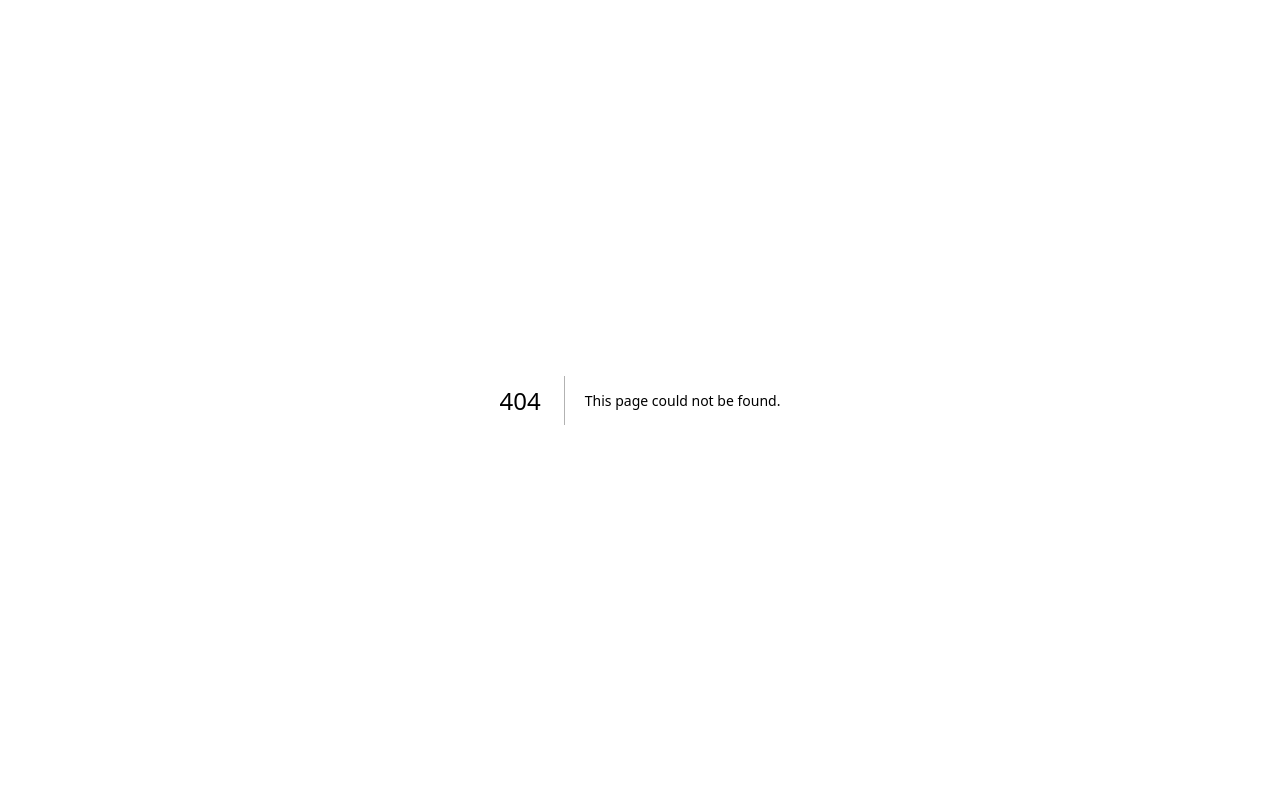
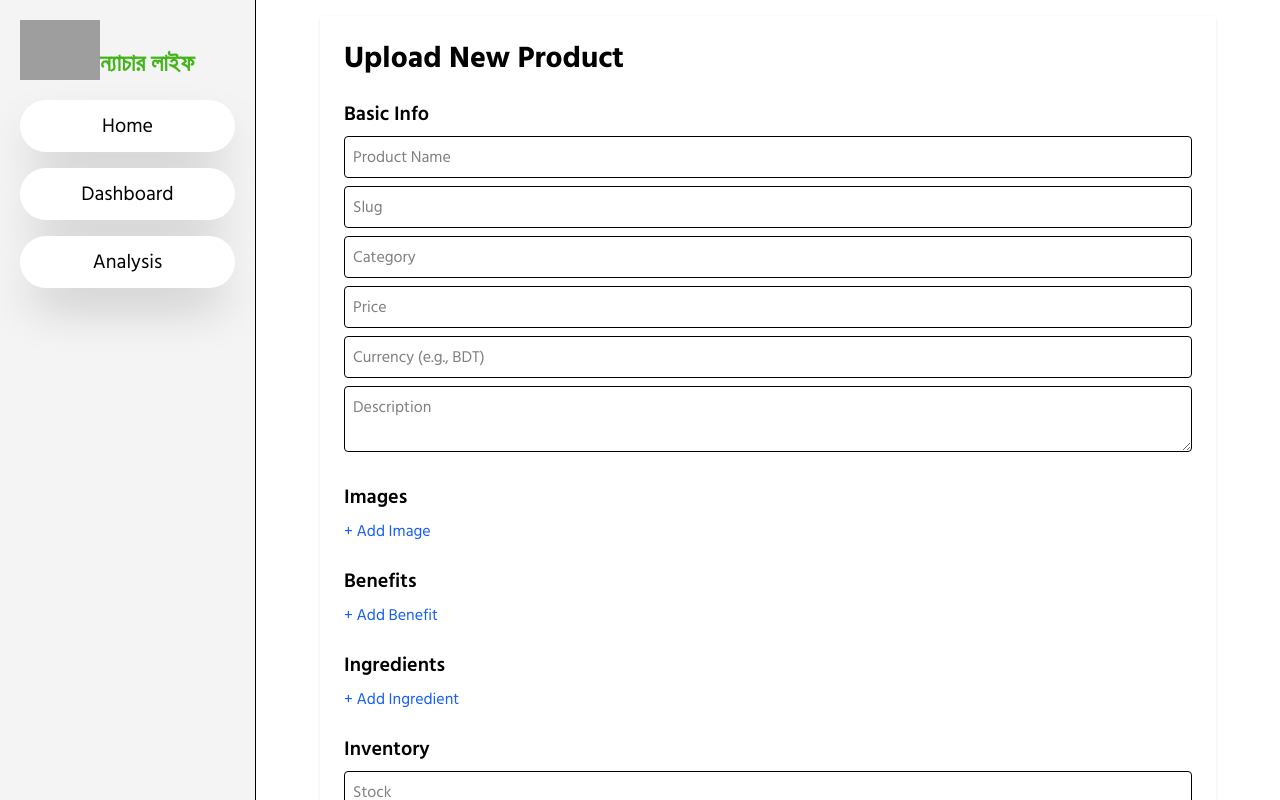
Before and after one commit to hirock0/organic_products, a Next.js app: page /dashboard/owner/product/upload in a window 1280 px wide. Before the commit this address had no page. Built offline with nearby package versions, Linux system fonts and the light colour scheme; grey boxes are pictures that could not be loaded.

Commit message:
route created

```diff
--- a/package.json
+++ b/package.json
@@ -10,6 +10,7 @@
   },
   "dependencies": {
     "@reduxjs/toolkit": "^2.9.0",
+    "axios": "^1.12.2",
     "bcryptjs": "^3.0.2",
     "framer-motion": "^12.23.12",
     "jose": "^6.1.0",
--- a/src/app/(routes)/dashboard/layout.tsx
+++ b/src/app/(routes)/dashboard/layout.tsx
@@ -1,17 +1,43 @@
-import SideBar from '@/components/PageAdmin/SideBar/SideBar'
-import React from 'react'
+"use client";
+import React, { useState } from "react";
+import SideBar from "@/components/PageAdmin/SideBar/SideBar";
+import { Menu, X } from "lucide-react";
 
-const layout = ({ children }: { children: React.ReactNode }) => {
+const Layout = ({ children }: { children: React.ReactNode }) => {
+    const [sidebarOpen, setSidebarOpen] = useState(false);
+
     return (
-        <main className=' '>
-            <div className="flex bg-red-200 h-screen overflow-hidden">
-                <div className=" bg-green-300 w-1/2  overflow-y-scroll">
+        <main className="h-screen flex flex-col">
+            {/* Mobile Header */}
+            <div className="md:hidden flex items-center justify-between p-4">
+                <h1 className="font-bold text-lg">Admin Panel</h1>
+                <button onClick={() => setSidebarOpen(!sidebarOpen)}>
+                    {sidebarOpen ? <X size={24} /> : <Menu size={24} />}
+                </button>
+            </div>
+
+            <div className="flex flex-1 overflow-hidden">
+                {/* Sidebar (slides from right) */}
+                <div
+                    className={`fixed md:static z-40 top-0 right-0 h-full w-64  overflow-y-auto transform transition-transform duration-300
+          ${sidebarOpen ? "translate-x-0" : "translate-x-full"} md:translate-x-0`}
+                >
                     <SideBar />
                 </div>
-                <div className=" overflow-y-scroll w-full">{children}</div>
+
+                {/* Overlay for mobile when sidebar open */}
+                {sidebarOpen && (
+                    <div
+                        className="fixed inset-0 bg-slate-800/80 bg-opacity-40 md:hidden"
+                        onClick={() => setSidebarOpen(false)}
+                    />
+                )}
+
+                {/* Main Content */}
+                <div className="flex-1 overflow-y-auto  p-4">{children}</div>
             </div>
         </main>
-    )
-}
+    );
+};
 
-export default layout
+export default Layout;
--- /dev/null
+++ b/src/app/api/products/[id]/route.ts
@@ -0,0 +1,29 @@
+
+export async function PATCH(
+    request: Request,
+    { params }: { params: Promise<{ id: string }> }
+) {
+    try {
+        const { id } = await params
+        console.log(id)
+        const reqBody = await request.json()
+        console.log(reqBody)
+        return Response.json({ message: "Prduct updated", success: true })
+    } catch (error: any) {
+        return Response.json({ message: error?.message, success: false })
+    }
+}
+
+export async function DELETE(
+    request: Request,
+    { params }: { params: Promise<{ id: string }> }
+) {
+    try {
+        const { id } = await params
+        console.log(id)
+
+        return Response.json({ message: "Prduct deleted", success: true })
+    } catch (error: any) {
+        return Response.json({ message: error?.message, success: false })
+    }
+}
--- /dev/null
+++ b/src/app/api/products/route.ts
@@ -0,0 +1,20 @@
+export async function POST(request: Request) {
+    try {
+        const res = await request.json()
+        console.log(res)
+        return Response.json({ message: "Upload successfully", success: true, res })
+    } catch (error: any) {
+        return Response.json({ message: error?.message, success: false })
+    }
+
+}
+
+export async function GET() {
+    try {
+
+        return Response.json({ message: 'Hello World', success: true })
+    } catch (error: any) {
+        return Response.json({ message: error?.message, success: false })
+    }
+
+}
--- a/src/app/layout.tsx
+++ b/src/app/layout.tsx
@@ -1,19 +1,8 @@
 import type { Metadata } from "next";
 import ReduxProvider from "@/utils/redux/reduxProvider";
-import { Geist, Geist_Mono, Hind_Siliguri } from "next/font/google";
+import {  Hind_Siliguri } from "next/font/google";
 import "./globals.css";
 import { ToastContainer } from 'react-toastify';
-const geistSans = Geist({
-  variable: "--font-geist-sans",
-  subsets: ["latin"],
-});
-
-
-const geistMono = Geist_Mono({
-  variable: "--font-geist-mono",
-  subsets: ["latin"],
-});
-
 
 const hindSiliguri = Hind_Siliguri({
   weight: ["400", "500", "600", "700"],
@@ -34,7 +23,7 @@ export default function RootLayout({
   return (
     <html lang="en">
       <body
-        className={`antialiased ${geistSans.variable} ${geistMono.variable} ${hindSiliguri.className}`}
+        className={`antialiased   ${hindSiliguri.className}`}
       >
         <ReduxProvider>
           {children}
--- a/src/components/PageAdmin/ProductForm/ProductForm.tsx
+++ b/src/components/PageAdmin/ProductForm/ProductForm.tsx
@@ -2,6 +2,7 @@
 
 import { useForm, useFieldArray } from "react-hook-form";
 import { useState } from "react";
+import axios from "axios";
 
 type ProductFormValues = {
   name: string;
@@ -41,6 +42,7 @@ const ProductForm = () => {
       },
     },
   });
+  const [isSubmitting, setIsSubmitting] = useState(false);
 
   // Dynamic fields
   const { fields: imageFields, append: appendImage } = useFieldArray({
@@ -64,13 +66,23 @@ const ProductForm = () => {
     name: "seo.metaKeywords",
   });
 
-  const [submittedData, setSubmittedData] = useState<ProductFormValues | null>(
-    null
-  );
 
-  const onSubmit = (data: ProductFormValues) => {
-    setSubmittedData(data);
-    console.log("✅ Submitted Data:", data);
+
+  const onSubmit = async (data: ProductFormValues) => {
+    setIsSubmitting(true);
+    try {
+      const response = await axios.post("/api/products", data)
+      if (response?.data?.success) {
+        setIsSubmitting(false);
+      }
+
+    } catch (error: any) {
+      throw new Error(error?.message)
+    } finally {
+      setIsSubmitting(false);
+    }
+
+
   };
 
   return (
@@ -265,18 +277,35 @@ const ProductForm = () => {
         {/* Submit */}
         <button
           type="submit"
-          className="bg-blue-600 text-white px-6 py-2 rounded"
+          className="bg-blue-600 text-white px-6 py-2 rounded flex items-center justify-center gap-2 disabled:opacity-70"
+          disabled={isSubmitting}
         >
-          Submit
+          {isSubmitting && (
+            <svg
+              className="animate-spin h-5 w-5 text-white"
+              xmlns="http://www.w3.org/2000/svg"
+              fill="none"
+              viewBox="0 0 24 24"
+            >
+              <circle
+                className="opacity-25"
+                cx="12"
+                cy="12"
+                r="10"
+                stroke="currentColor"
+                strokeWidth="4"
+              ></circle>
+              <path
+                className="opacity-75"
+                fill="currentColor"
+                d="M4 12a8 8 0 018-8v4a4 4 0 00-4 4H4z"
+              ></path>
+            </svg>
+          )}
+          {isSubmitting ? "Submitting..." : "Submit"}
         </button>
       </form>
 
-      {/* Preview Submitted Data */}
-      {submittedData && (
-        <pre className="bg-gray-100 mt-6 p-4 rounded text-sm overflow-x-auto">
-          {JSON.stringify(submittedData, null, 2)}
-        </pre>
-      )}
     </div>
   );
 };
--- a/src/components/PageAdmin/SideBar/SideBar.tsx
+++ b/src/components/PageAdmin/SideBar/SideBar.tsx
@@ -1,5 +1,6 @@
 
 import { Menu, X, PhoneCall, MailPlus } from 'lucide-react';
+import Image from 'next/image';
 import Link from 'next/link';
 const SideBar = () => {
     const sideBarLink = [
@@ -22,11 +23,25 @@ const SideBar = () => {
 
     return (
 
-        <aside className=' h-full'>
-            <div className=" flex flex-col">
+        <aside className=' h-full border-r p-5 bg-zinc-100'>
+            <div className="flex items-center ">
+                <div
+
+                    className="w-20 h-20 "
+                >
+                    <Image src={"https://res.cloudinary.com/dqpyp8ii2/image/upload/v1758035793/Nature_Life_Logo-01-01_cl15ho.png"} alt='logo' width={500} height={500} />
+
+                </div>
+                <div className=" mt-2">
+                    <h1 className="text-2xl font-bold theme_text">
+                        ন্যাচার লাইফ
+                    </h1>
+                </div>
+            </div>
+            <div className=" flex flex-col gap-4">
                 {
                     sideBarLink?.map((item, index) => (
-                        <Link href={item?.href} key={index}>{item?.title}</Link>
+                        <Link href={item?.href} key={index} className=' lg:text-xl text-center bg-white shadow-2xl p-3 rounded-full'>{item?.title}</Link>
                     ))
                 }
 
```
Also changed, not shown: src/app/(routes)/dashboard/owner/product/upload/page.tsx (renamed from src/app/(routes)/dashboard/product/upload/page.tsx), 1 other file (tests, documents, lock files or other folders).
